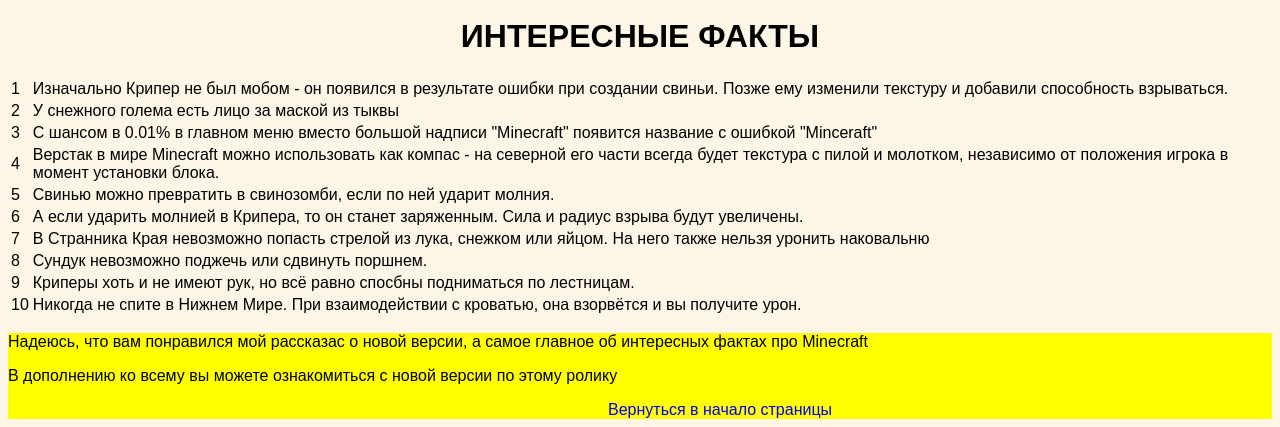
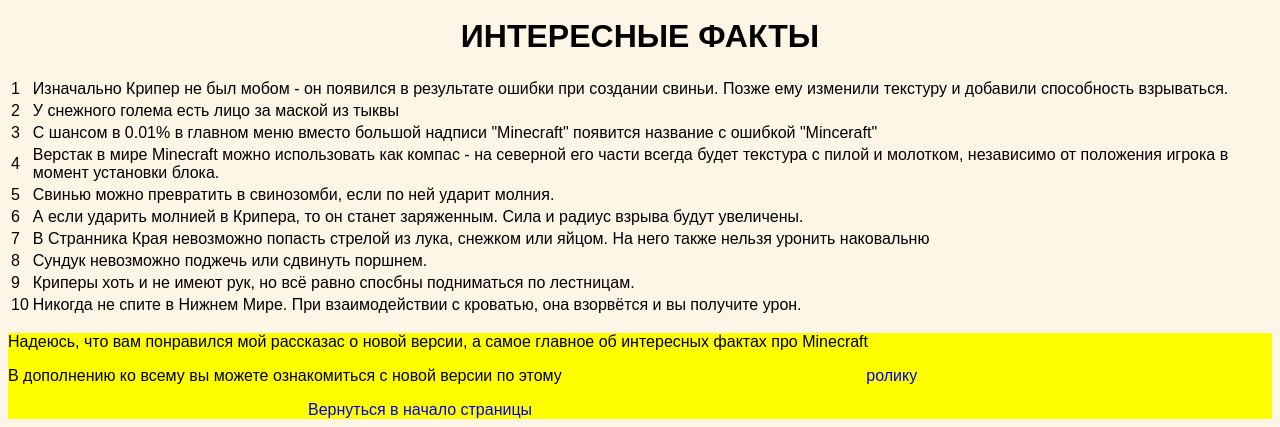
Before and after one commit to ShulhaPavel/Egor, a plain HTML site: page index.html in a window 1280 px wide. Shown: the part 2433-2860 px from the top of the page. Drawn offline with Linux system fonts and the light colour scheme.

Commit message:
Update index.html

```diff
--- a/index.html
+++ b/index.html
@@ -103,8 +103,8 @@
         </main>
         <footer>
             <p> Надеюсь, что вам понравился мой рассказас о новой версии, а самое главное об интересных фактах про Minecraft</p>
-            <p> В дополнению ко всему вы можете ознакомиться с новой версии по этому ролику </p>
-            <a href = "https://www.youtube.com/watch?v=W3xpeYsX20g"> </a>
+            <p> В дополнению ко всему вы можете ознакомиться с новой версии по этому<a href = "https://www.youtube.com/watch?v=W3xpeYsX20g"> ролику </a> </p>
+
             <a href = "#Back">Вернуться в начало страницы</a>
         </footer>
     </body>
```
